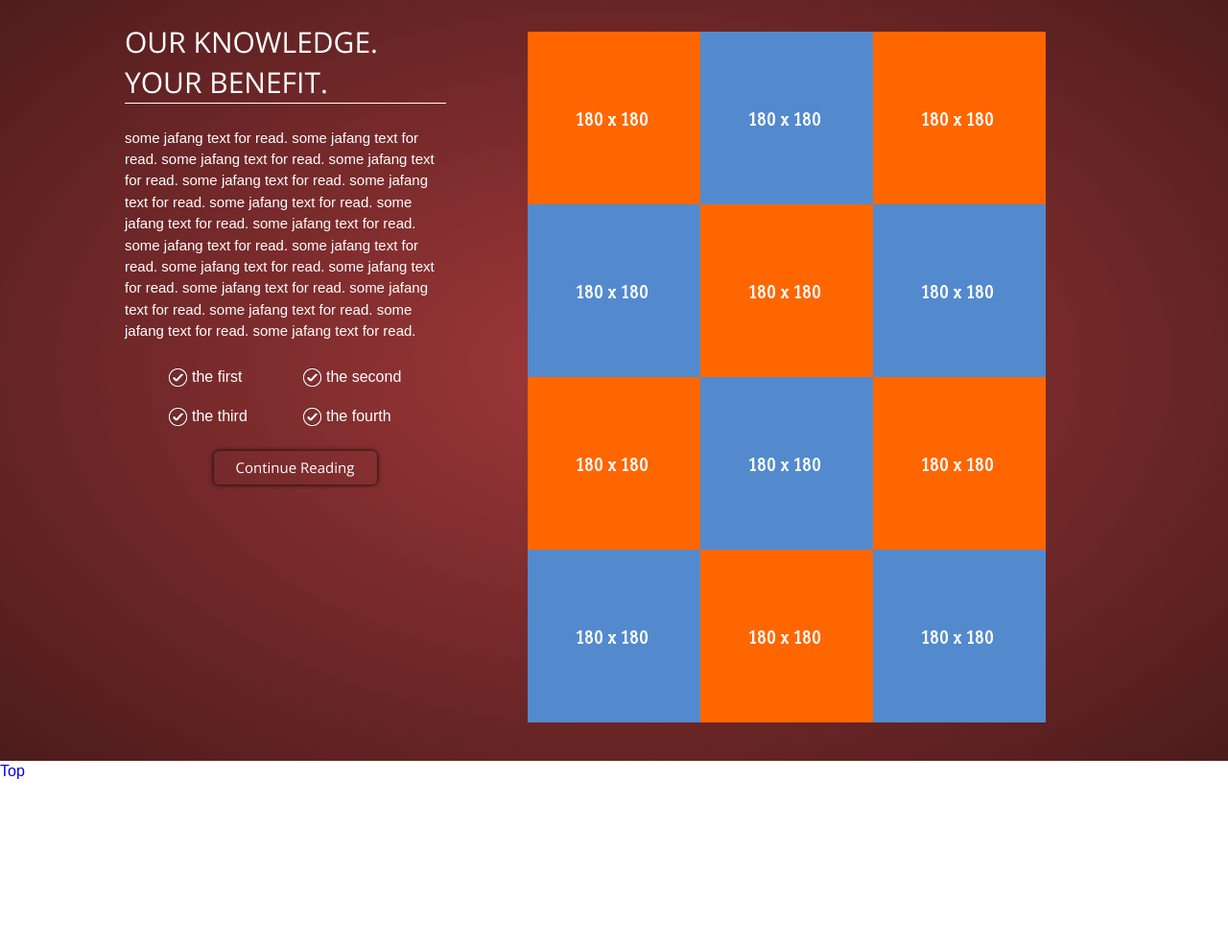
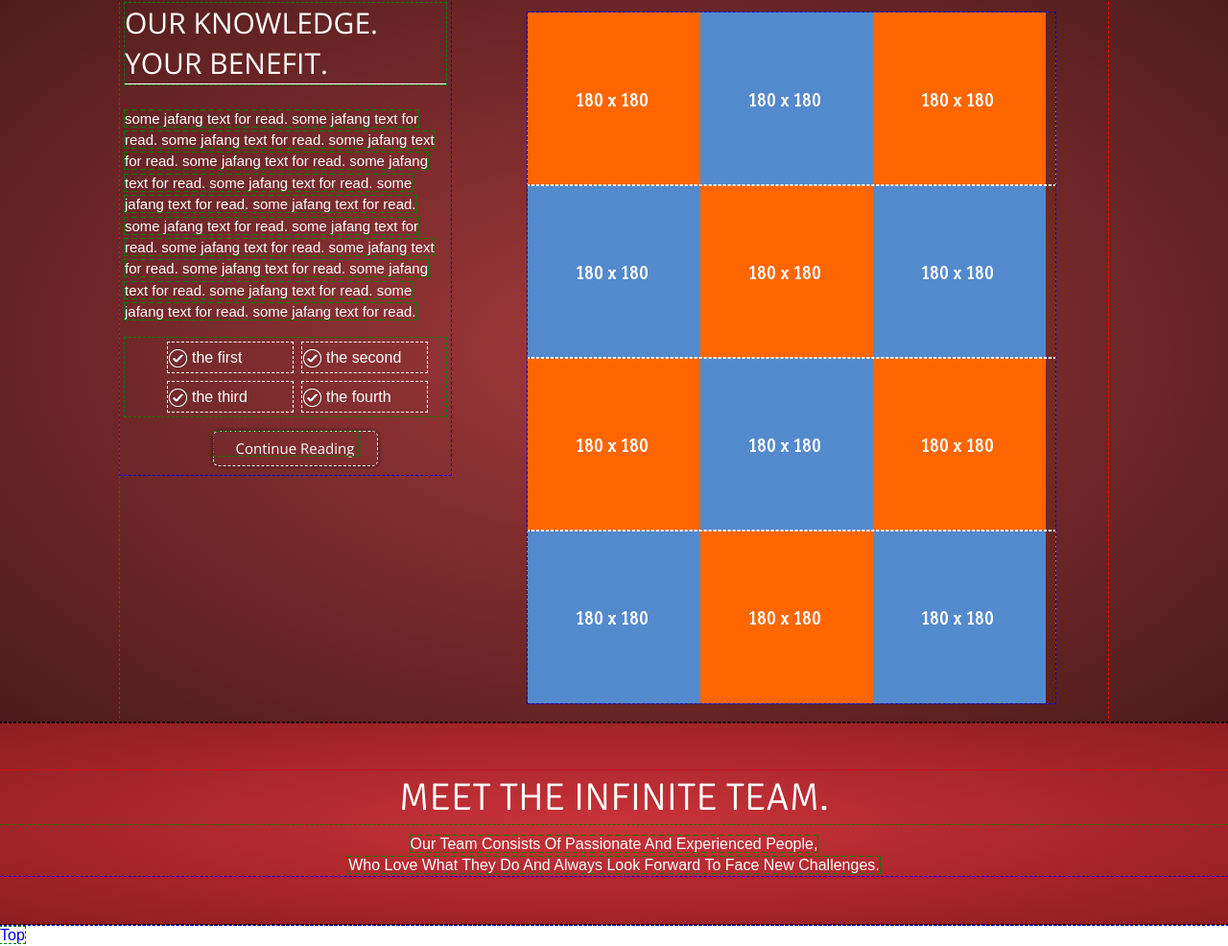
Before and after one commit to 1Tuts/mahmoodian-w2-project, a plain HTML site: page index.html in a window 1280 px wide. Shown: the part 972-1958 px from the top of the page at 96% size. Before the commit the page ends 1787 px from the top, so only its background shows below. Drawn offline with nearby package versions, Linux system fonts and the light colour scheme.

Commit message:
add a new font + design the texts of team floor

```diff
--- a/_css/style.css
+++ b/_css/style.css
@@ -244,6 +244,8 @@ search_form {
 	padding:20px 0;
 	border-top: 1px solid rgba(0,0,0,0.15);
 	box-shadow: 0 1px 0 rgba(255, 255, 255, 0.1) inset;
+	margin:0;
+	padding:0;
 }
 
 .about_floor {
@@ -300,3 +302,36 @@ search_form {
 	-o-transform:scale(1.3 , 1.3);
 	box-shadow:3px 3px 10px black;
 }
+
+/*--- Team ---*/
+
+.team {
+	margin:0;
+	padding:0;
+	background: #B22026;
+	background: -moz-radial-gradient(center, ellipse farthest-corner, #CA333A 0%, #8E1D20 100%);
+	background: -o-radial-gradient(center, ellipse farthest-corner, #CA333A 0%, #8E1D20 100%);
+	background: -webkit-radial-gradient(center, ellipse farthest-corner, #CA333A 0%, #8E1D20 100%);
+	background: radial-gradient(center, ellipse farthest-corner, #CA333A 0%, #8E1D20 100%);
+}
+
+.team_floor {
+	margin:50px 0;
+}
+
+.text_team {
+	text-align:center;
+	color:white;
+}
+
+.text_team h1 {
+	text-transform:uppercase;
+	font-size:40px;
+	font-family: 'Signika', sans-serif;
+	margin:10px 0;
+}
+
+.text_team span {
+	text-transform:capitalize;
+	margin:0;
+}
--- a/index.html
+++ b/index.html
@@ -7,9 +7,10 @@
     <link href="_css/1styles.css" rel="stylesheet" type="text/css" />
     <link href="_css/style.css" rel="stylesheet" type="text/css" />
     <link href='http://fonts.googleapis.com/css?family=Open+Sans' rel='stylesheet' type='text/css'>
+    <link href='http://fonts.googleapis.com/css?family=Signika:300' rel='stylesheet' type='text/css'>
 </head>
 
-<body class="">
+<body class="grids">
 
       <header>
         <section class="header_floor cover">
@@ -195,9 +196,17 @@
     </div>
 
 
-    <div class="team">
-    	<section>
-            <div class="text_team"></div>
+    <div class="team cover">
+    	<section class="team_floor">
+            <div class="text_team">
+            	<h1>
+                	meet the infinite team.
+                </h1>
+                <span>
+                	Our team consists of passionate and experienced people, <br/>
+                    who love what they do and always look forward to face new challenges.
+                </span>
+            </div>
             <div class="slider_team"></div>
         </section>
     </div>
```
